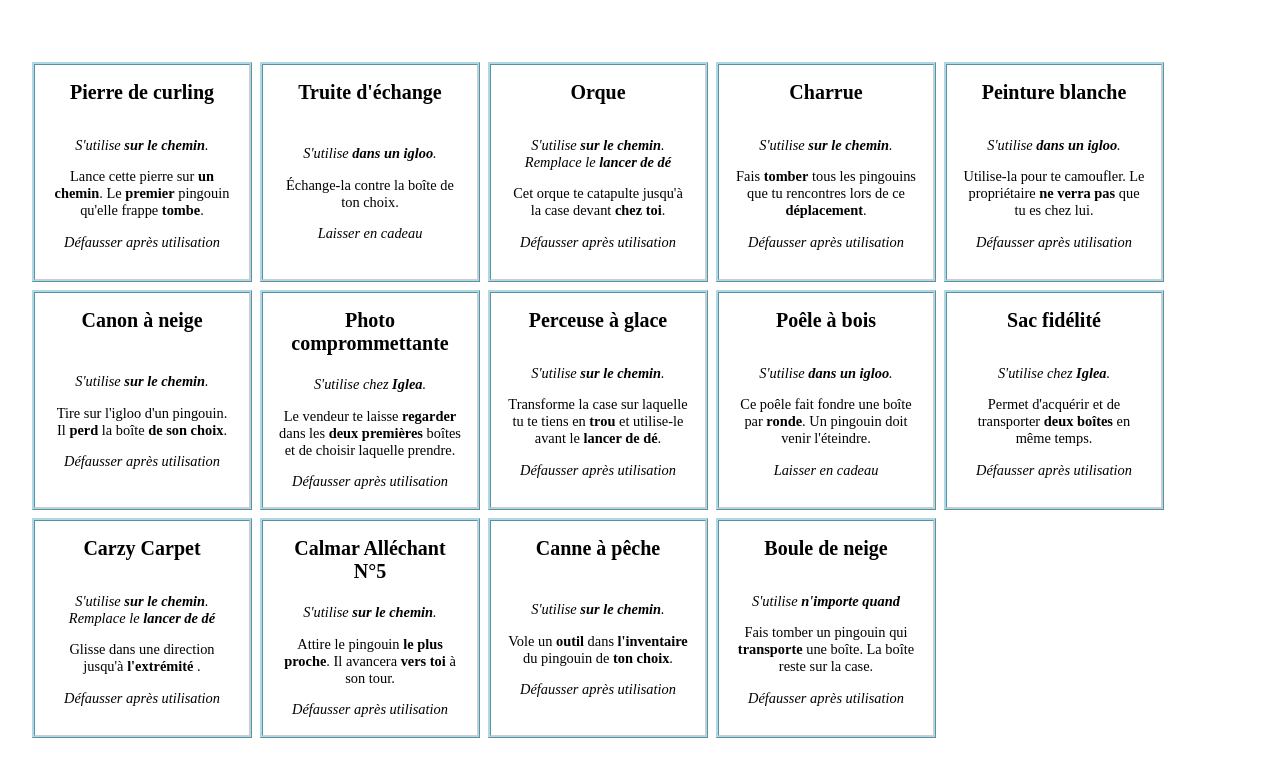
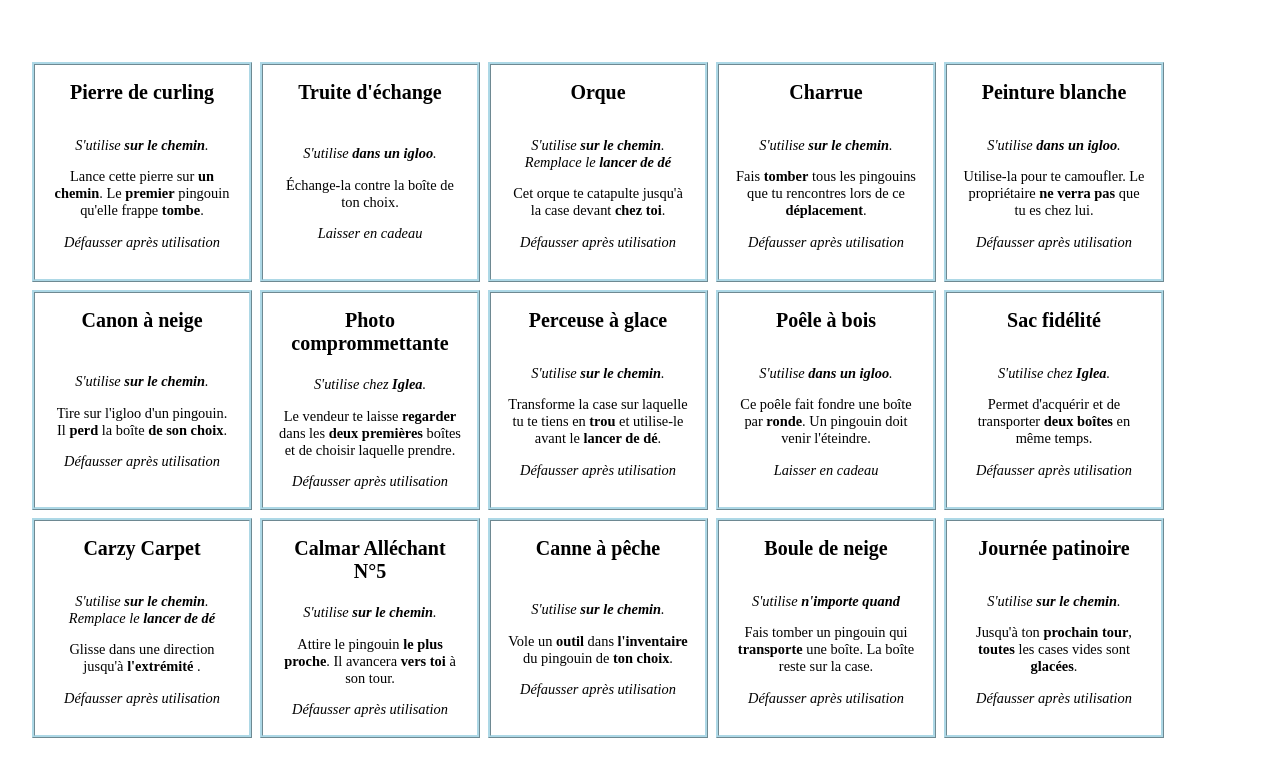
Before and after one commit to beaudry/pingouins-voleurs, a Preact app: page / in a window 1280 px wide. Shown: the top 776 px of the page. Built offline with nearby package versions, Linux system fonts and the light colour scheme; a web font is replaced by a local one.

Commit message:
Journée patinoire

```diff
--- a/src/app/outils.tsx
+++ b/src/app/outils.tsx
@@ -282,6 +282,26 @@ const outils: Outil[] = [
     momentUtilisation: ressources.endroitsUtilisation.nImporteQuand,
     nom: "Boule de neige",
   },
+  {
+    apresUtilisation: ressources.apresUtilisations.defausser,
+    description: (
+      <>
+        Jusqu'à ton
+        {" "}
+        <strong>prochain tour</strong>
+        ,
+        {" "}
+        <strong>toutes</strong>
+        {" "}
+        les cases vides sont
+        {" "}
+        <strong>glacées</strong>
+        .
+      </>
+    ),
+    momentUtilisation: ressources.endroitsUtilisation.exterieur,
+    nom: "Journée patinoire",
+  },
 ];
 
 export default outils;
```
